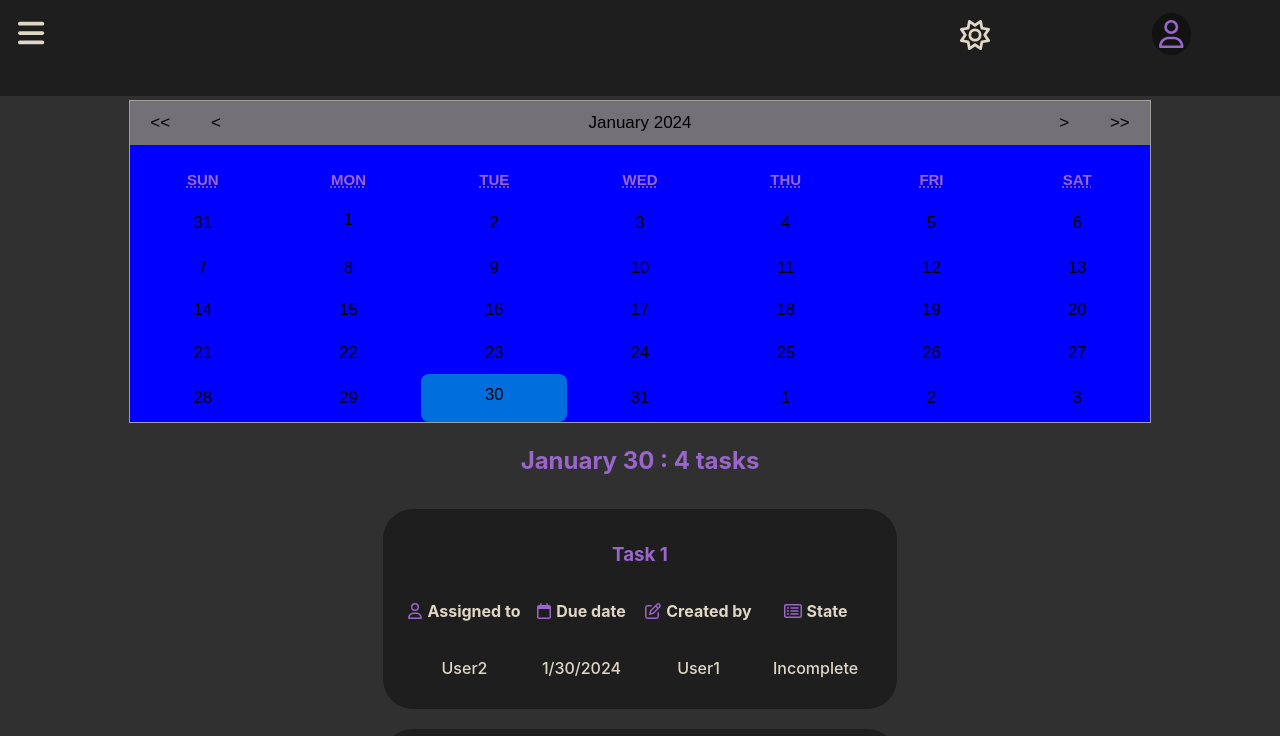
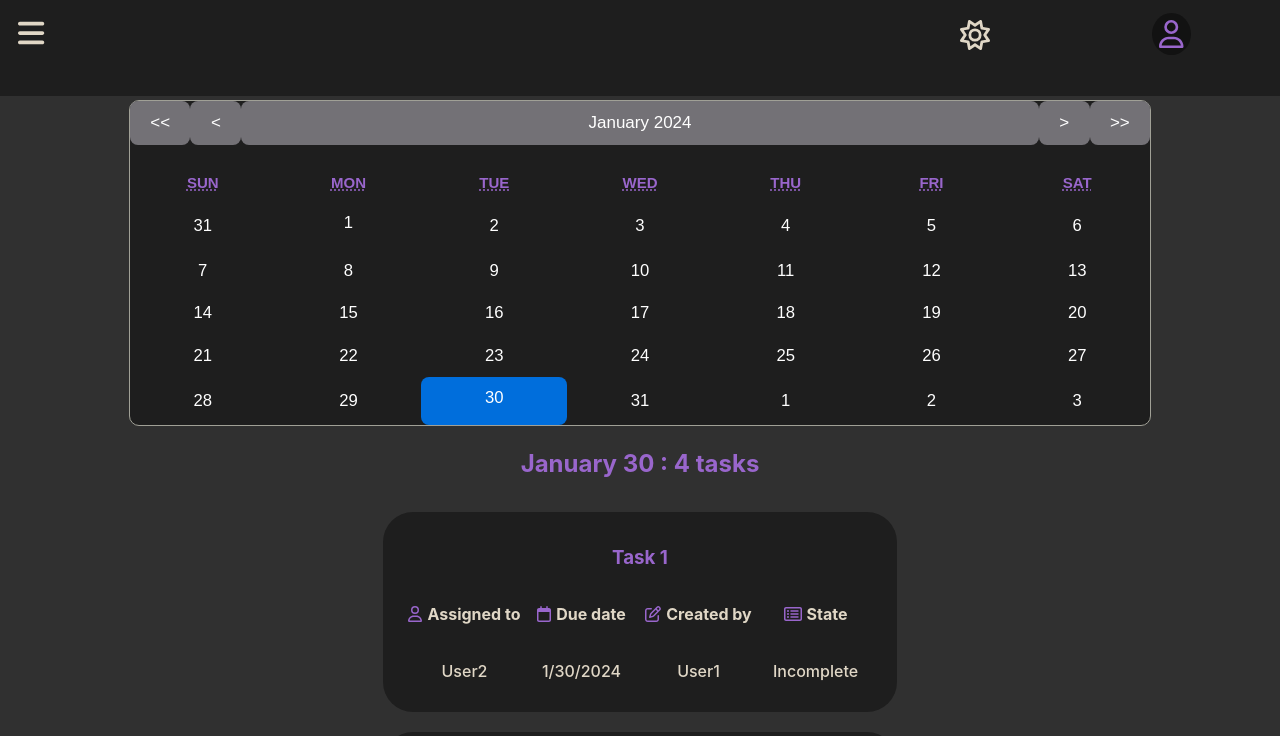
Before and after one commit to Bellier-Baptiste/todoApp, a React (Vite) app: page /calendar in a window 1280 px wide. Shown: the top 736 px of the page. Built offline with nearby package versions, Linux system fonts and the light colour scheme.

Commit message:
{calendar}

```diff
--- a/index.html
+++ b/index.html
@@ -2,9 +2,9 @@
 <html lang="en">
   <head>
     <meta charset="UTF-8" />
-    <link rel="icon" type="image/svg+xml" href="/vite.svg" />
+    <link rel="icon" type="image/svg+xml+png" href="/list.png" />
     <meta name="viewport" content="width=device-width, initial-scale=1.0" />
-    <title>Vite + React + TS</title>
+    <title>TodoApp</title>
   </head>
   <body>
     <div id="root"></div>
--- a/src/front/App.css
+++ b/src/front/App.css
@@ -124,28 +124,58 @@
 
 /* Calendar CSS */
 
+.custom-calendar .react-calendar {
+  border-radius: 10px;
+}
+.custom-calendar .custom-day {
+  color: black;
+}
+.custom-calendar.dark-calendar .custom-day {
+  color: white;
+}
+.custom-calendar .custom-day:hover {
+  color: white;
+  background-color: black;
+}
+.custom-calendar.dark-calendar .custom-day:hover {
+  color: black;
+  background-color: white;
+}
+.custom-calendar-container {
+  border-radius: 10px;
+}
 .calendar {
   width: 100%;
   font-size: 20px;
-  background-color: blue;
+  border-radius: 10px;
+  background-color: rgb(187, 171, 140);
+}
+.calendar.dark-calendar {
+  width: 100%;
+  font-size: 20px;
+  background-color: rgb(30, 30, 30);
 }
 .react_calendar {
   width: 50rem;
+  border-radius: 10px;
+  color : black;
 }
-.react-calendar__navigation {
-  background-color: rgb(115 113 118);
-  //background-color: var(--isDarkMode) ? var(--amethystColor) : black;
+
+button {
+  border-radius: 0;
+}
+.react-calendar__navigation button {
+  background-color: rgb(253 247 228);
+  color: black;
   font-size: 17px;
 }
-.custom-day {
-  color: black;
+.dark-calendar .react-calendar__navigation button {
+  background-color: rgb(115 113 118);
+  color: white;
 }
 .next2ClassName, .prev2ClassName {
   color: blue;
   background-color: black;
-}
-.react-calendar {
-  background-color: blue;
 }
 .tasks-count-badge {
   margin-left: 9px;
--- a/src/front/pages/calendarPage.tsx
+++ b/src/front/pages/calendarPage.tsx
@@ -33,6 +33,10 @@ const CalendarPage = () => {
       margin: 'auto',
   };
 
+  const dayColor: React.CSSProperties = {
+        color: isDarkMode ? colors.amethyst : colors.beige,
+    };
+
   const addButtonStyle: React.CSSProperties = {
     backgroundColor: isDarkMode ? isHovered ? colors.black : colors.darkSlateGray : isHovered ? colors.lightCoffee : colors.coffee,
     color: isDarkMode ? colors.amethyst : colors.black,
@@ -45,12 +49,13 @@ const CalendarPage = () => {
           <br />
           <div style={divStyle}>
               <h2>Select a date</h2>
-              <div style={{backgroundColor: colors.amethyst}}>
+              <div style={dayColor}>
               <Calendar
-                  className='calendar custom-calendar'
+                  className={`calendar custom-calendar ${isDarkMode ? 'dark-calendar' : ''}`}
                   onChange={handleDayClick}
                   value={selectedDay}
                   calendarType="US"
+                  locale="en-US"
                   selectRange={false}
                   nextLabel=">"
                   prevLabel="<"
```
Also changed, not shown: public/list.png (added), public/list.svg (added).
